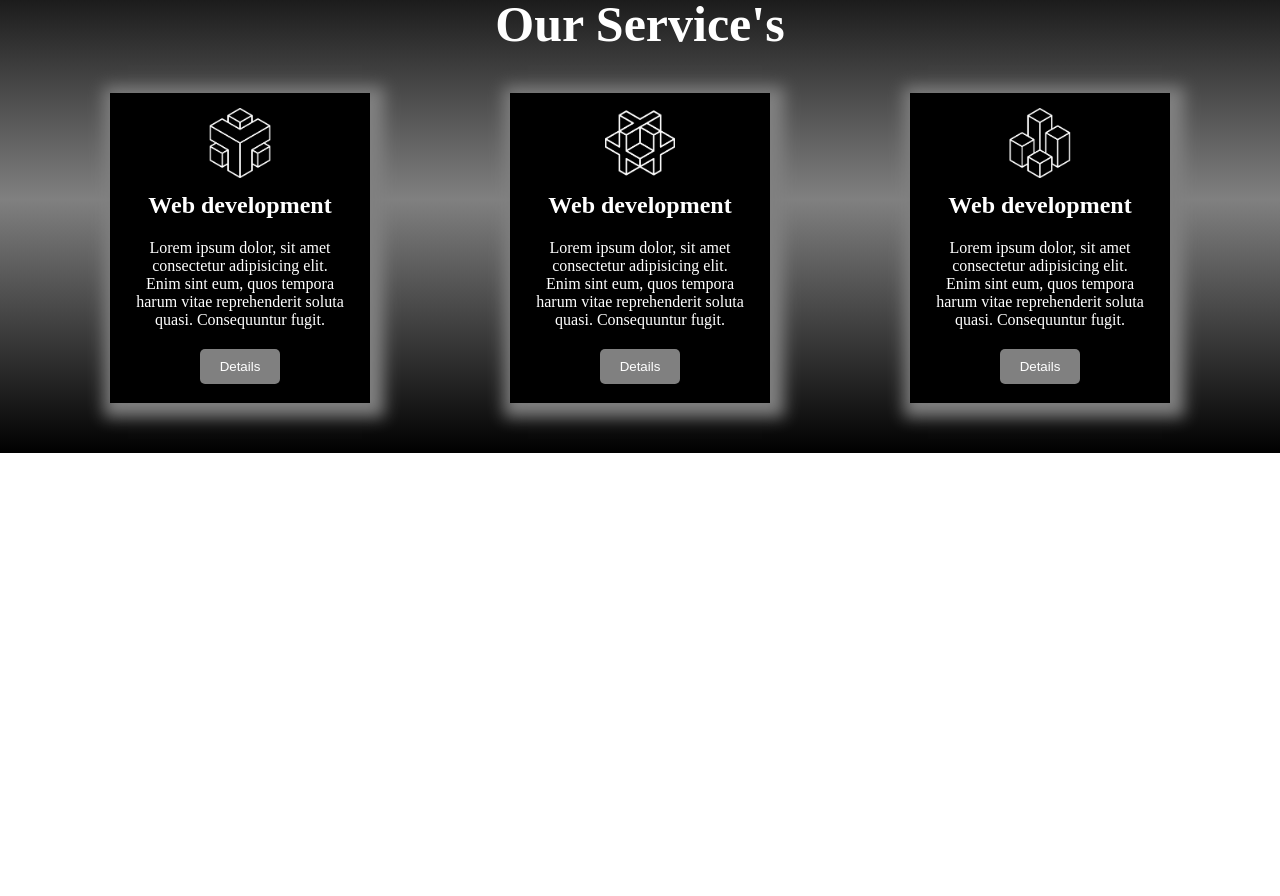
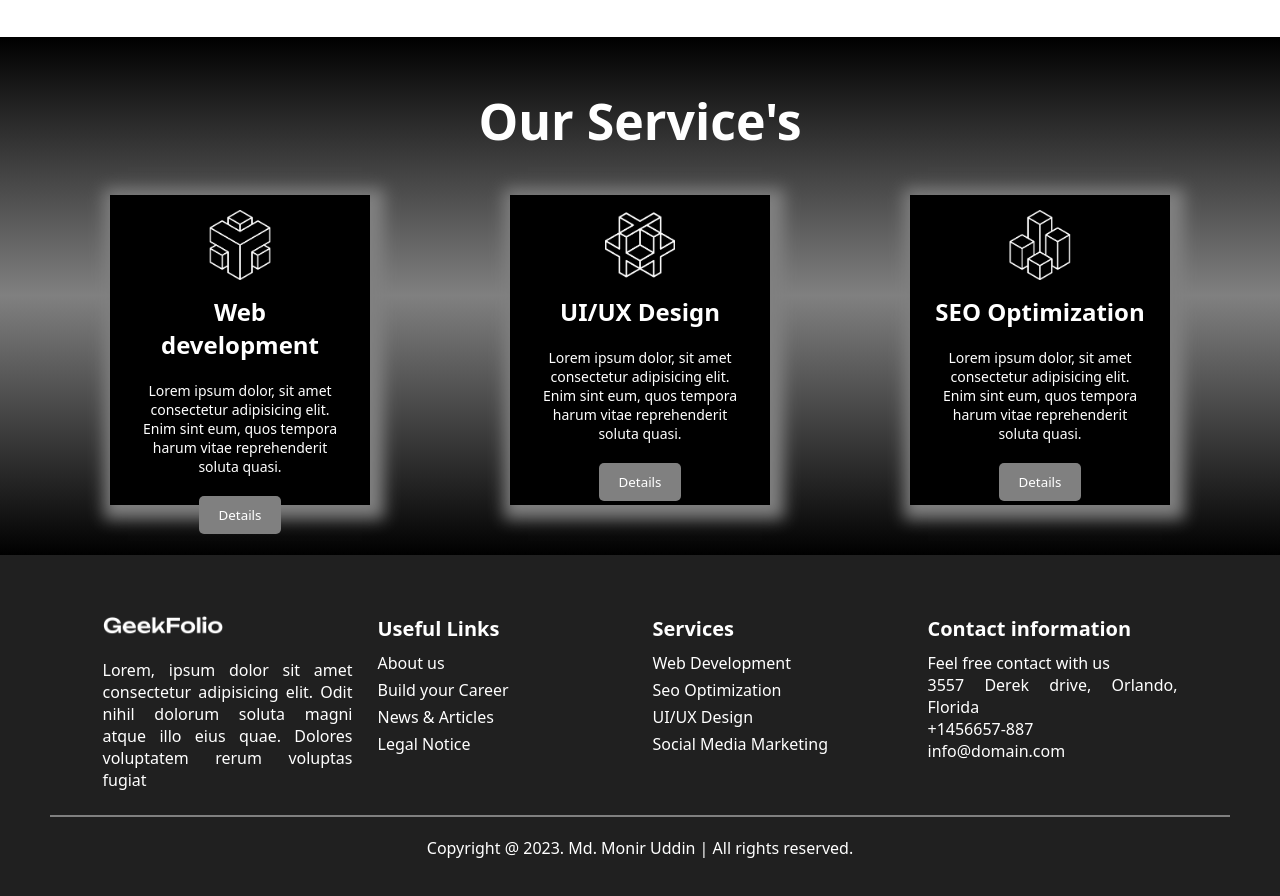
Before and after one commit to moniru005/digital-products, a plain HTML site: page index.html in a window 1280 px wide. Shown: the part 1338-2234 px from the top of the page. Before the commit the page ends 1791 px from the top, so only its background shows below. Drawn offline with Linux system fonts and the light colour scheme.

Commit message:
added Footer Section & Copyright

```diff
--- a/css/style.css
+++ b/css/style.css
@@ -1,6 +1,7 @@
 *{
     margin: 0px;
     padding: 0px;
+    font-family:system-ui, -apple-system, BlinkMacSystemFont, 'Segoe UI', Roboto, Oxygen, Ubuntu, Cantarell, 'Open Sans', 'Helvetica Neue', sans-serif;
 }
 .menu-container{
     background-color:rgb(32, 32, 32);
@@ -42,7 +43,7 @@
     width: 300px;
 }
 .title{
-    font-size: 55px;
+    font-size: 45px;
     font-weight: bold;
 }
 .description{
@@ -61,19 +62,23 @@
 .btn:hover{
     background-color: rgb(228, 77, 50);
 }
-.about-title{
+.section-title{
     font-size: 50px;
     font-weight: bold;
     color: rgb(8, 8, 8);
     text-align: center;
     padding-top: 20px;
+    padding-bottom: 20px;
+}
+.about-title{
+    color: rgb(8, 8, 8);
 }
 .about-container{
     display:flex;
     justify-content: space-around;
     align-items: center;
     flex-direction: row-reverse;
-    padding: 10px;
+    padding: 40px 10px;
 }
 .about-info{
 
@@ -91,12 +96,7 @@
     padding: 20px;
 }
 .service-title{
-    font-size: 50px;
-    font-weight: bold;
     color: rgb(255, 255, 255);
-    text-align: center;
-    padding-top: 20px;
-    padding-bottom: 20px;
 }
 .box{
    width: 230px;
@@ -115,8 +115,53 @@
 }
 .box-description{
     padding: 10px;
+    font-size: 14px;
 }
 .box-btn{
     background-color: gray;
     margin-top: 10px;
 }
+footer{
+    background-color:rgb(32, 32, 32);
+    color: white;
+    padding: 20px 50px;
+}
+.footer-container{
+    display: flex;
+    justify-content: space-around;
+    align-items: center;
+    margin-left: 40px;
+    margin-right: 40px;
+    padding-top: 40px;
+
+
+}
+.footer-box{
+    width: 250px;
+    height: 200px;
+    /* border: 1px solid gray; */
+
+}
+.footer-img{
+    padding-bottom: 15px;
+}
+.footer-box-title{
+    padding-bottom: 10px;
+    font-size: 20px;
+}
+.footer-description{
+    font-size: 16px;
+    text-align: justify;
+
+}
+.footer-box ul{
+
+}
+.foot-list{
+    list-style: none;
+    padding-bottom: 5px;
+}
+.copyright{
+    text-align: center;
+    padding: 20px;
+}
--- a/index.html
+++ b/index.html
@@ -30,7 +30,7 @@
             <div class="banner-container">
                 <div class="banner-text">
                     <h1 class="title">Better design for <br>your digital products</h1>
-                    <p class="description">We are a creative studio specialization in UI/UX design, development strategy</p>
+                    <p class="description">We are a creative studio specialization in UI/UX design, <br>development strategy</p>
                     <button class="btn">Explore More</button>
                 </div>
                 <div class="banner-photo">
@@ -42,7 +42,7 @@
 
         <!-- Start About Section -->
         <section>
-            <h1 class="title about-title">About us</h1>
+            <h1 class="title section-title about-title">About us</h1>
             <div class="about-container">
                 <div class="about-info">
                     <h1>We grow brands through <br>bold and strategic creative</h1>
@@ -58,32 +58,64 @@
 
         <!-- Start Service section -->
         <section class="services">
-            <h1 class="title service-title">Our Service's</h1>
+            <h1 class="section-title service-title">Our Service's</h1>
             <div class="service-container">
                 <div class="box">
                     <img class="icon" src="./icon/0.png" alt="">
                     <h2 class="box-title">Web development</h2>
-                    <p class="box-description">Lorem ipsum dolor, sit amet consectetur adipisicing elit. Enim sint eum, quos tempora harum vitae reprehenderit soluta quasi. Consequuntur fugit. </p>
+                    <p class="box-description">Lorem ipsum dolor, sit amet consectetur adipisicing elit. Enim sint eum, quos tempora harum vitae reprehenderit soluta quasi. </p>
                     <button class="btn box-btn">Details</button>
                 </div>
                 <div class="box">
                     <img class="icon" src="./icon/1.png" alt="">
-                    <h2 class="box-title">Web development</h2>
-                    <p class="box-description">Lorem ipsum dolor, sit amet consectetur adipisicing elit. Enim sint eum, quos tempora harum vitae reprehenderit soluta quasi. Consequuntur fugit. </p>
+                    <h2 class="box-title">UI/UX Design</h2>
+                    <p class="box-description">Lorem ipsum dolor, sit amet consectetur adipisicing elit. Enim sint eum, quos tempora harum vitae reprehenderit soluta quasi.</p>
                     <button class="btn box-btn">Details</button>
                 </div>
                 <div class="box">
                     <img class="icon" src="./icon/2.png" alt="">
-                    <h2 class="box-title">Web development</h2>
-                    <p class="box-description">Lorem ipsum dolor, sit amet consectetur adipisicing elit. Enim sint eum, quos tempora harum vitae reprehenderit soluta quasi. Consequuntur fugit. </p>
+                    <h2 class="box-title">SEO Optimization</h2>
+                    <p class="box-description">Lorem ipsum dolor, sit amet consectetur adipisicing elit. Enim sint eum, quos tempora harum vitae reprehenderit soluta quasi.</p>
                     <button class="btn box-btn">Details</button>
                 </div>
             </div>
         </section>
         <!-- End Service section -->
     </main>
+    <!-- Start Footer section -->
     <footer>
+        <div class="footer-container">
+            <div class="footer-box">
+                <img class="logo-img footer-img" src="./logo/logo-light.png" alt="">
+                <p class="footer-description">Lorem, ipsum dolor sit amet consectetur adipisicing elit. Odit nihil dolorum soluta magni atque illo eius quae. Dolores voluptatem rerum voluptas fugiat</p>
+            </div>
+            <div class="footer-box">
+                <h2 class="footer-box-title">Useful Links</h2>
+                <ul class="">
+                    <li class="foot-list">About us</li>
+                    <li class="foot-list">Build your Career</li>
+                    <li class="foot-list">News & Articles</li>
+                    <li class="foot-list">Legal Notice</li>
+                </ul>
 
+            </div>
+            <div class="footer-box">
+                <h2 class="footer-box-title">Services</h2>
+                <ul class="">
+                    <li class="foot-list">Web Development</li>
+                    <li class="foot-list">Seo Optimization</li>
+                    <li class="foot-list">UI/UX Design</li>
+                    <li class="foot-list">Social Media Marketing</li>
+                </ul>
+
+            </div>
+            <div class="footer-box">
+                <h2 class="footer-box-title">Contact information</h2>
+                <p class="footer-description">Feel free contact with us <br>3557 Derek drive, Orlando, Florida <br>+1456657-887 <br>info@domain.com</p>
+            </div>
+        </div>
+        <hr style="height:2px;border-width:0;color:gray;background-color:gray">
+        <div class="copyright">Copyright @ 2023. Md. Monir Uddin | All rights reserved.</div>
     </footer>
 </body>
 </html>
```
